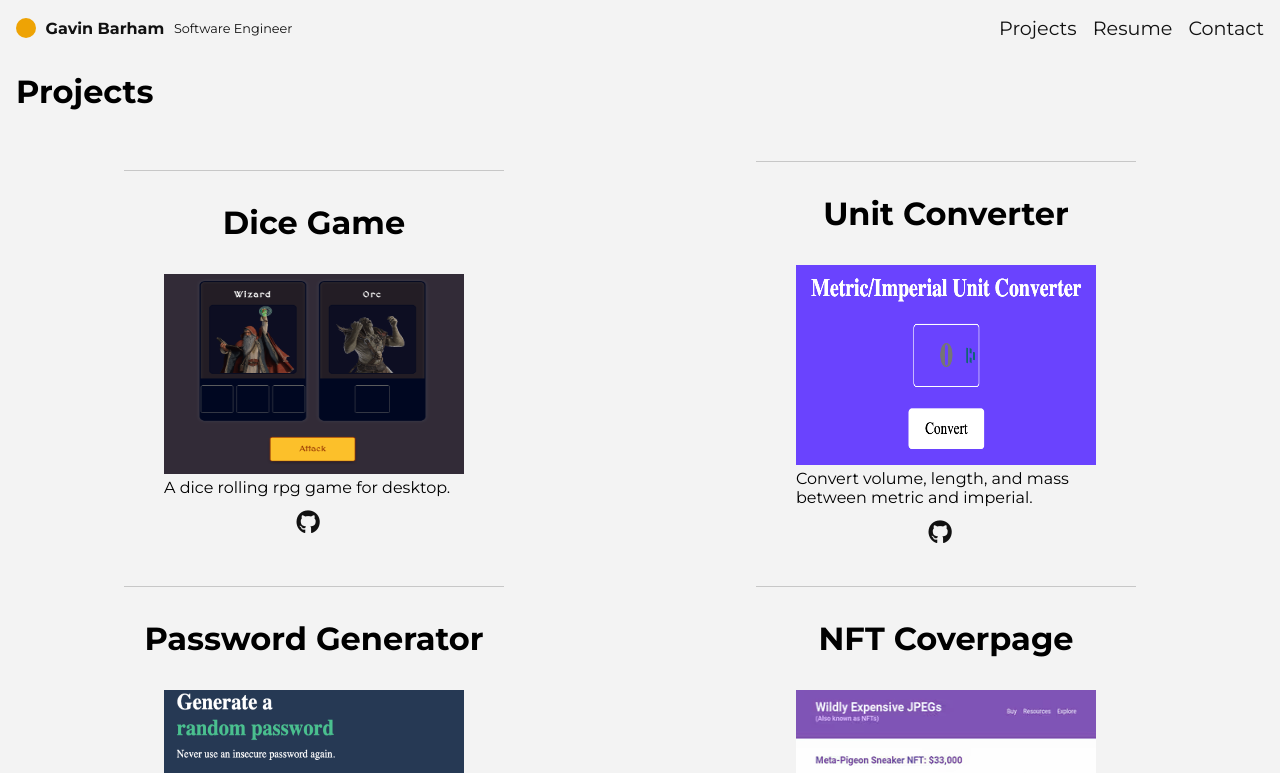
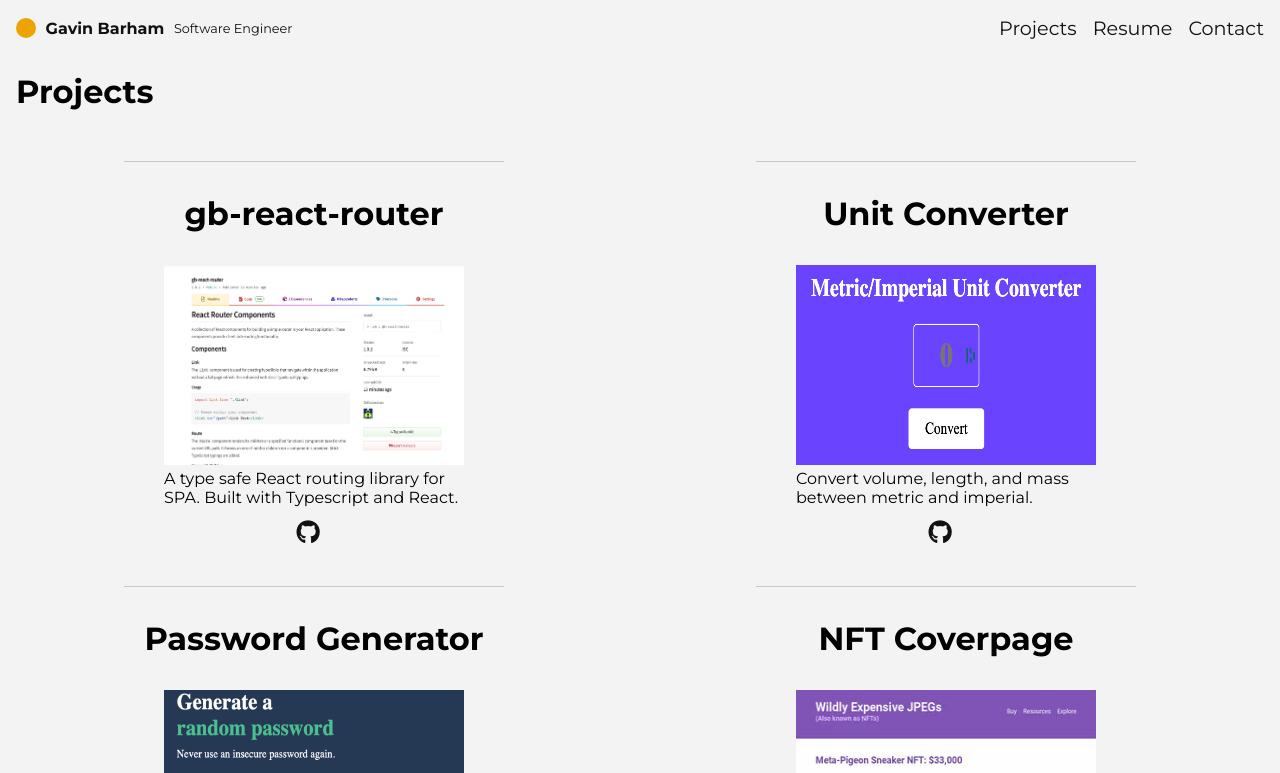
Before and after one commit to Gavin-Barham/dev-portfolio, a React (Vite) app: page /projects in a window 1280 px wide. Shown: the top 773 px of the page. Built offline with nearby package versions, Linux system fonts and the light colour scheme.

Commit message:
update projects

```diff
--- a/index.html
+++ b/index.html
@@ -42,12 +42,12 @@
         }
       }(window.location))
     </script>
-    <script type="module" src="./src/main.jsx"></script>
 
-    <!-- TITLE -->
-    <title>Gavin Barham</title>
+  <!-- TITLE -->
+  <title>Gavin Barham</title>
   </head>
   <body>
     <div id="root"></div>
+    <script type="module" src="./src/main.jsx"></script>
   </body>
 </html>
--- a/src/pages/Projects/data.js
+++ b/src/pages/Projects/data.js
@@ -1,4 +1,4 @@
-import project1 from './../../images/project_images/project1.png'
+import project1 from './../../images/project_images/gb-react-router.png'
 import project2 from './../../images/project_images/project2.png'
 import project3 from './../../images/project_images/project3.png'
 import project4 from './../../images/project_images/project4.png'
@@ -6,11 +6,11 @@ import project4 from './../../images/project_images/project4.png'
 const projects = [
     {
         id: 1,
-        name: "Dice Game",
-        repo: "https://github.com/Gavin-Barham/strixhaven-rpg-app",
+        name: "gb-react-router",
+        repo: "https://github.com/Gavin-Barham/gb-react-router",
         coverImg: project1,
-        description: "A dice rolling rpg game for desktop.",
-        link: "https://voluble-faun-c3ca7c.netlify.app"
+        description: "A type safe React routing library for SPA. Built with Typescript and React.",
+        link: "https://www.npmjs.com/package/gb-react-router"
     },
     {
         id: 2,
```
Also changed, not shown: src/images/project_images/gb-react-router.png (added), src/images/project_images/project1.png (deleted).
